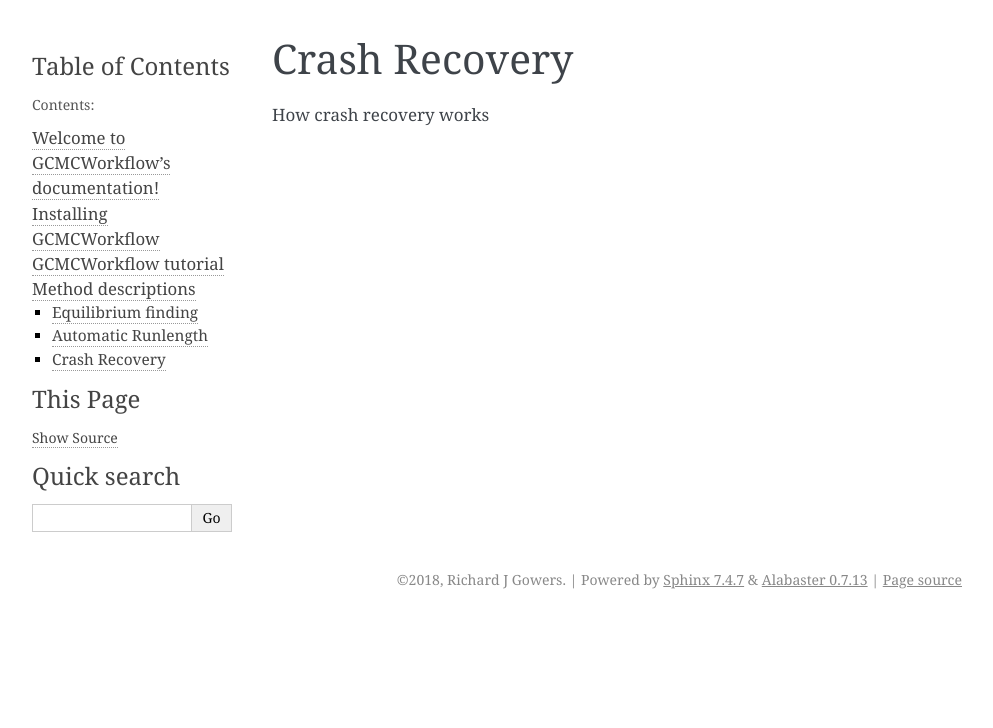
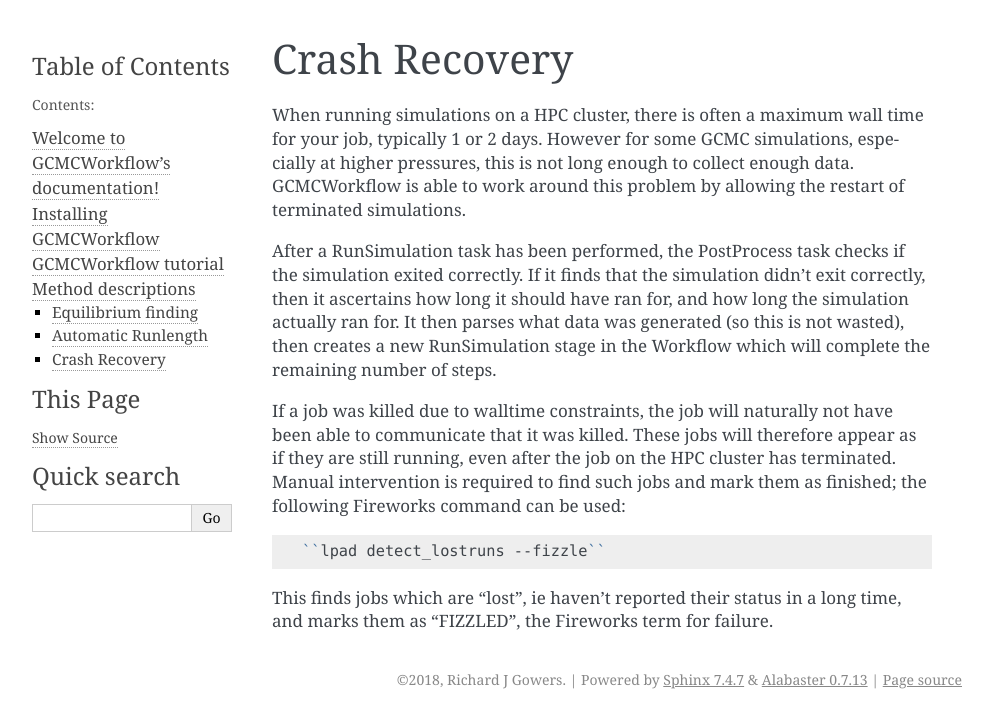
Before and after one commit to richardjgowers/GCMCworkflow, a Sphinx documentation site: the page built from docs/meth/crash.rst, in a window 1280 px wide. Shown: the top 728 px of the page, without its empty margins (148-1141 px from the left). Built offline with Sphinx 7.4.7, drawn with Linux system fonts in a browser that asks for light colours.

Commit message:
crash docs

```diff
--- a/docs/meth/crash.rst
+++ b/docs/meth/crash.rst
@@ -1,4 +1,38 @@
 Crash Recovery
 --------------
 
-How crash recovery works
+When running simulations on a HPC cluster,
+there is often a maximum wall time for your job,
+typically 1 or 2 days.
+However for some GCMC simulations,
+especially at higher pressures,
+this is not long enough to collect enough data.
+GCMCWorkflow is able to work around this problem by allowing
+the restart of terminated simulations.
+
+After a RunSimulation task has been performed,
+the PostProcess task checks if the simulation exited correctly.
+If it finds that the simulation didn't exit correctly,
+then it ascertains how long it should have ran for,
+and how long the simulation actually ran for.
+It then parses what data was generated (so this is not wasted),
+then creates a new RunSimulation stage in the Workflow
+which will complete the remaining number of steps.
+
+If a job was killed due to walltime constraints,
+the job will naturally not have been able to communicate that it was killed.
+These jobs will therefore appear as if they are still running,
+even after the job on the HPC cluster has terminated.
+Manual intervention is required to find such jobs and mark them as finished;
+the following Fireworks command can be used:
+
+.. code:: bash
+
+   ``lpad detect_lostruns --fizzle``
+
+This finds jobs which are "lost", ie haven't reported their status
+in a long time, and marks them as "FIZZLED", the Fireworks term for failure.
+
+
+
+.. technical implementation
```
